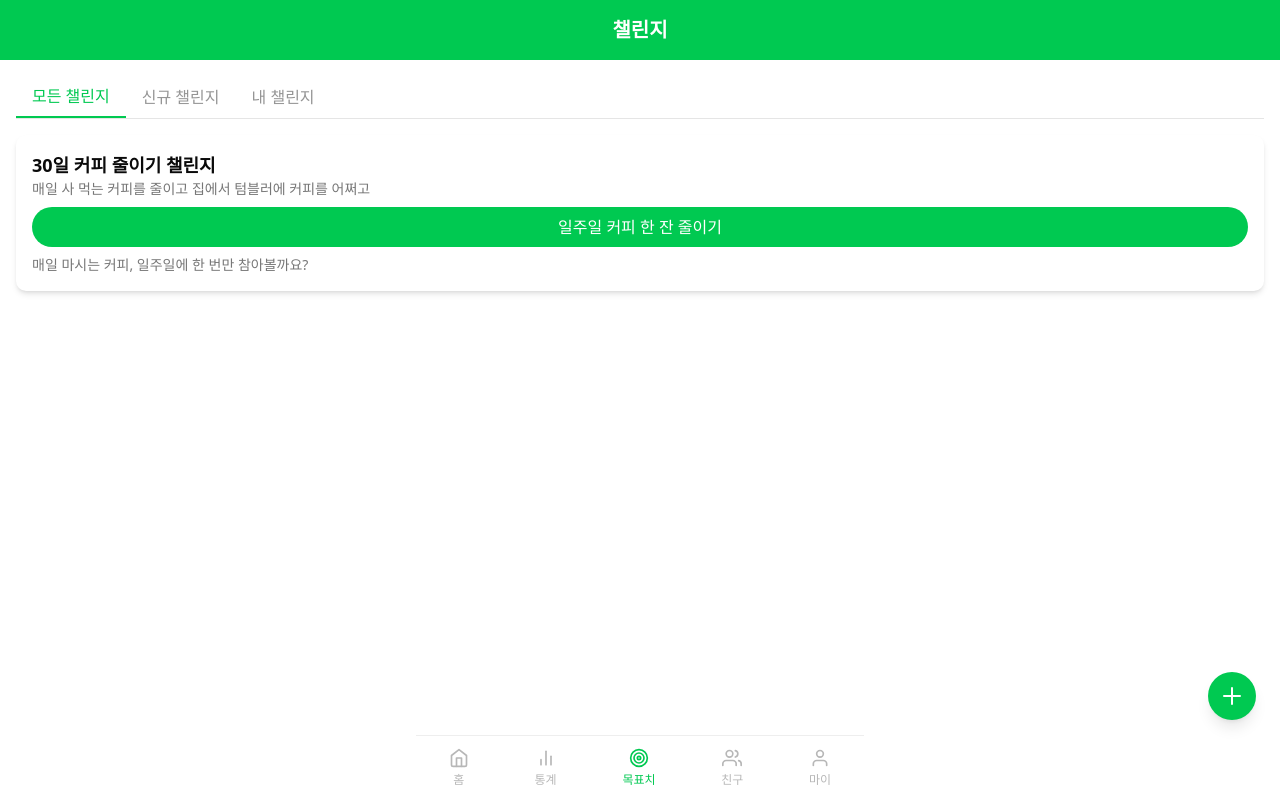
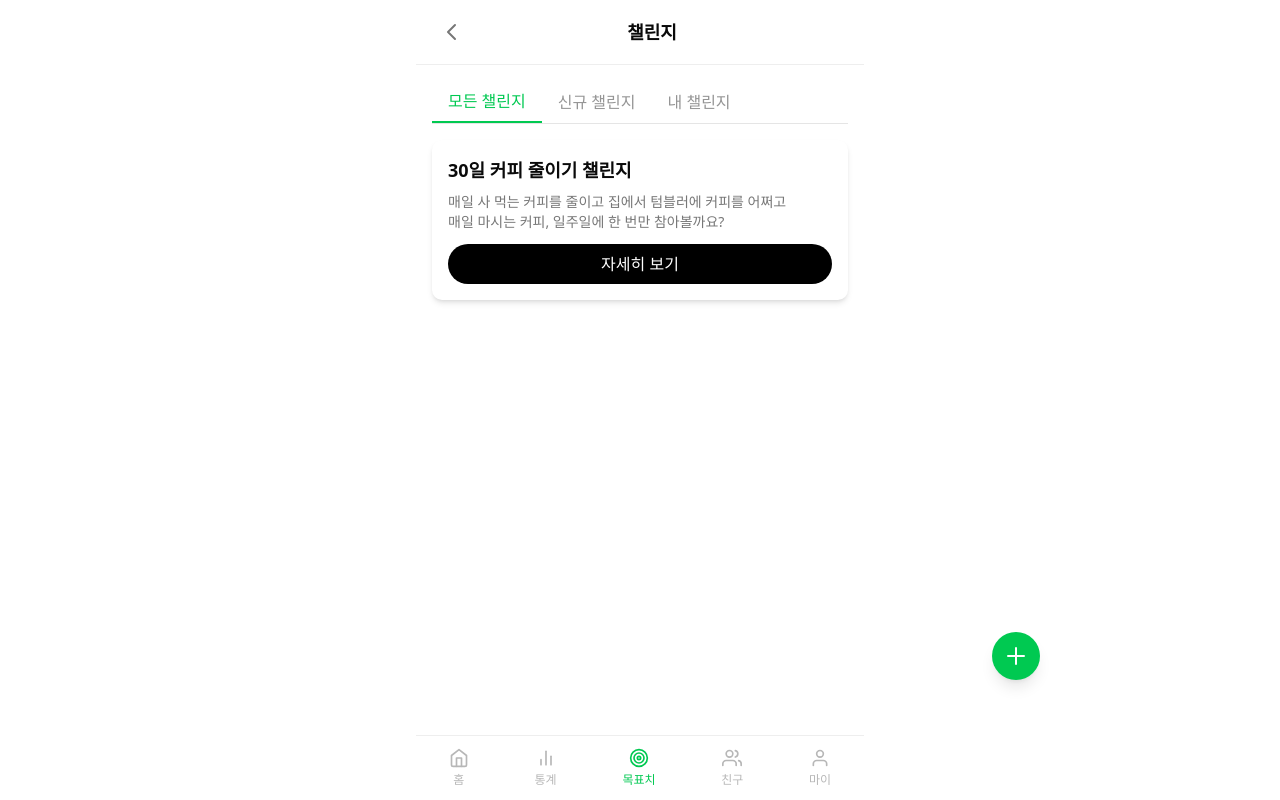
Before and after one commit to yeonna18k/TheHam, a Next.js app: page /goals in a window 1280 px wide. Built offline with nearby package versions, Linux system fonts and the light colour scheme.

Commit message:
refactor: 챌린지 디테일 리팩토링

```diff
--- a/package.json
+++ b/package.json
@@ -24,7 +24,8 @@
     "recharts": "^2.15.2",
     "tailwind-merge": "^3.2.0",
     "tw-animate-css": "^1.2.5",
-    "zod": "^3.24.2"
+    "zod": "^3.24.2",
+    "zustand": "^5.0.3"
   },
   "devDependencies": {
     "@eslint/eslintrc": "^3",
--- a/src/app/goals/[id].tsx
+++ b/src/app/goals/[id]/page.tsx
@@ -1,13 +1,14 @@
-import { useRouter } from 'next/router';
+'use client'
+import { useRouter } from 'next/navigation';
 import { useState, useEffect } from 'react';
-import { useChallengeStore } from '../../store/challengeStore';
-import { ChallengeDetailHeader } from '../../components/goals/ChallengeDetailHeader';
-import { ChallengeProgress } from '../../components/goals/ChallengeProgress';
-import { ParticipantList } from '../../components/goals/ParticipantList';
-import { PublicToggle } from '../../components/goals/PublicToggle';
-import { ActionButtons } from '../../components/goals/ActionButtons';
-import { PaymentSection } from '../../components/goals/PaymentSection';
-import BottomNavigation from '../../components/main/BottomNavigation';
+import { useChallengeStore } from '../../../store/challengeStore';
+import { ChallengeDetailHeader } from '../../../components/goals/ChallengeDetailHeader';
+import { ChallengeProgress } from '../../../components/goals/ChallengeProgress';
+import { ParticipantList } from '../../../components/goals/ParticipantList';
+import { PublicToggle } from '../../../components/goals/PublicToggle';
+import { ActionButtons } from '../../../components/goals/ActionButtons';
+import { PaymentSection } from '../../../components/goals/PaymentSection';
+import BottomNavigation from '../../../components/main/BottomNavigation';
 
 export default function ChallengeDetail() {
   const router = useRouter();
@@ -30,7 +31,7 @@ export default function ChallengeDetail() {
   }
 
   return (
-    <div className="pb-16">
+    <div className="pb-16 max-w-md mx-auto">
       <ChallengeDetailHeader title="챌린지 상세" />
 
       <div className="p-4">
--- a/src/app/goals/page.tsx
+++ b/src/app/goals/page.tsx
@@ -1,6 +1,6 @@
-"use client"
+'use client'
 import { useState } from 'react';
-import { useRouter } from 'next/router';
+import { useRouter } from 'next/navigation';
 import { useChallengeStore } from '../../store/challengeStore';
 import { ChallengeDetailHeader } from '../../components/goals/ChallengeDetailHeader';
 import { TabNav } from '../../components/goals/TabNav';
@@ -26,7 +26,7 @@ export default function ChallengeList() {
   };
 
   return (
-    <div className="pb-16">
+    <div className="pb-16 max-w-md mx-auto">
       <ChallengeDetailHeader title="챌린지" />
 
       <div className="p-4">
@@ -47,7 +47,8 @@ export default function ChallengeList() {
         </div>
       </div>
 
-      <AddChallengeButton onClick={() => setIsModalOpen(true)} />
+        <AddChallengeButton onClick={() => setIsModalOpen(true)} />
+
       <AddChallengeModal isOpen={isModalOpen} onClose={() => setIsModalOpen(false)} />
 
       <BottomNavigation activeTab="goals" />
--- a/src/app/page.tsx
+++ b/src/app/page.tsx
@@ -8,7 +8,7 @@ export default function Home() {
         <div className="flex h-16 items-center justify-between px-4">
           <div className="flex items-center gap-2 font-bold text-xl">
             <PiggyBank className="h-6 w-6 text-green-500" />
-            <span>Growith</span>
+            <span>MonChall</span>
           </div>
           <div className="flex items-center gap-3">
             <Link
--- a/src/components/goals/AddChallengeButton.tsx
+++ b/src/components/goals/AddChallengeButton.tsx
@@ -5,7 +5,7 @@ interface AddChallengeButtonProps {
   export const AddChallengeButton = ({ onClick }: AddChallengeButtonProps) => {
     return (
       <button
-        className="fixed bottom-20 right-6 bg-green-500 text-white rounded-full w-12 h-12 flex items-center justify-center shadow-lg"
+        className="fixed bottom-30 right-60 bg-green-500 text-white rounded-full w-12 h-12 flex items-center justify-center shadow-lg"
         onClick={onClick}
       >
         <svg xmlns="http://www.w3.org/2000/svg" className="h-6 w-6" fill="none" viewBox="0 0 24 24" stroke="currentColor">
--- a/src/components/goals/AddChallengeModal.tsx
+++ b/src/components/goals/AddChallengeModal.tsx
@@ -33,7 +33,6 @@ export const AddChallengeModal = ({ isOpen, onClose }: AddChallengeModalProps) =
 
     addChallenge(newChallenge);
     onClose();
-    // Reset form
     setTitle('');
     setDescription('');
     setTargetAmount('');
@@ -43,7 +42,7 @@ export const AddChallengeModal = ({ isOpen, onClose }: AddChallengeModalProps) =
   };
 
   return (
-    <div className="fixed inset-0 bg-black bg-opacity-50 flex items-center justify-center z-50">
+    <div className="fixed inset-0 bg-black bg-opacity-50 flex items-center justify-center z-50 max-w-md mx-auto">
       <div className="bg-white p-6 rounded-lg w-full max-w-md mx-4">
         <h2 className="text-xl font-bold mb-4">새 챌린지 추가하기</h2>
 
--- a/src/components/goals/ChallengeCard.tsx
+++ b/src/components/goals/ChallengeCard.tsx
@@ -8,14 +8,14 @@ interface ChallengeCardProps {
 export const ChallengeCard = ({ challenge, onClick }: ChallengeCardProps) => {
   return (
     <div className="bg-white rounded-lg shadow-md p-4 mb-4" onClick={onClick}>
-      <div className="font-bold text-lg">{challenge.title}</div>
-      <div className="text-sm text-gray-600 mb-2">{challenge.description}</div>
-      <button className="bg-green-500 text-white rounded-full px-6 py-2 w-full">
-        일주일 커피 한 잔 줄이기
-      </button>
-      <div className="text-sm text-gray-600 mt-2">
+      <div className="font-bold text-lg mb-2">{challenge.title}</div>
+      <div className="text-sm text-gray-600">{challenge.description}</div>
+      <div className="text-sm text-gray-600">
         매일 마시는 커피, 일주일에 한 번만 참아볼까요?
       </div>
+      <button className="bg-black text-white rounded-full px-6 py-2 mt-3 w-full">
+        자세히 보기
+      </button>
     </div>
   );
 };
--- a/src/components/goals/ChallengeDetailHeader.tsx
+++ b/src/components/goals/ChallengeDetailHeader.tsx
@@ -1,7 +1,29 @@
-export const ChallengeDetailHeader = ({ title }: { title: string }) => {
-    return (
-      <div className="bg-green-500 text-white p-4">
-        <h1 className="text-xl font-bold text-center">{title}</h1>
-      </div>
-    );
-  };
+'use client';
+
+import { useRouter } from 'next/navigation';
+
+interface ChallengeDetailHeaderProps {
+  title: string;
+  showBackButton?: boolean;
+}
+
+export const ChallengeDetailHeader = ({ title, showBackButton = true }: ChallengeDetailHeaderProps) => {
+  const router = useRouter();
+
+  return (
+    <div className="flex items-center justify-between px-4 py-3 border-b border-gray-200 bg-white">
+      {showBackButton && (
+        <button
+          onClick={() => router.back()}
+          className="text-gray-600 p-2 hover:bg-gray-200 rounded-full"
+        >
+          <svg xmlns="http://www.w3.org/2000/svg" className="h-6 w-6" fill="none" viewBox="0 0 24 24" stroke="currentColor">
+            <path strokeLinecap="round" strokeLinejoin="round" strokeWidth={2} d="M15 19l-7-7 7-7" />
+          </svg>
+        </button>
+      )}
+      <h1 className="text-lg font-semibold text-center flex-1">{title}</h1>
+      <div className="w-4" />
+    </div>
+  );
+};
```
Also changed, not shown: 1 other file (tests, documents, lock files or other folders).
